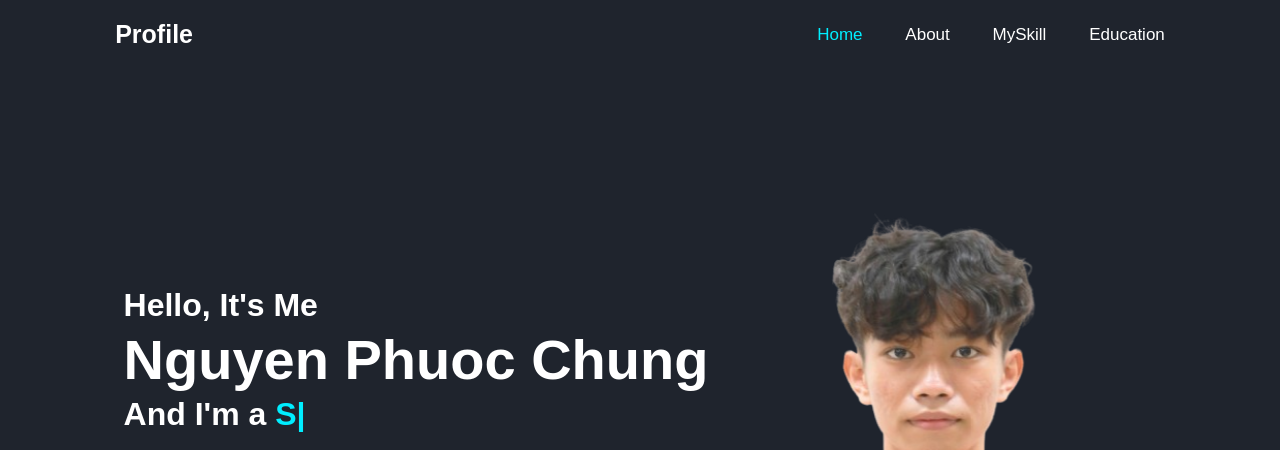
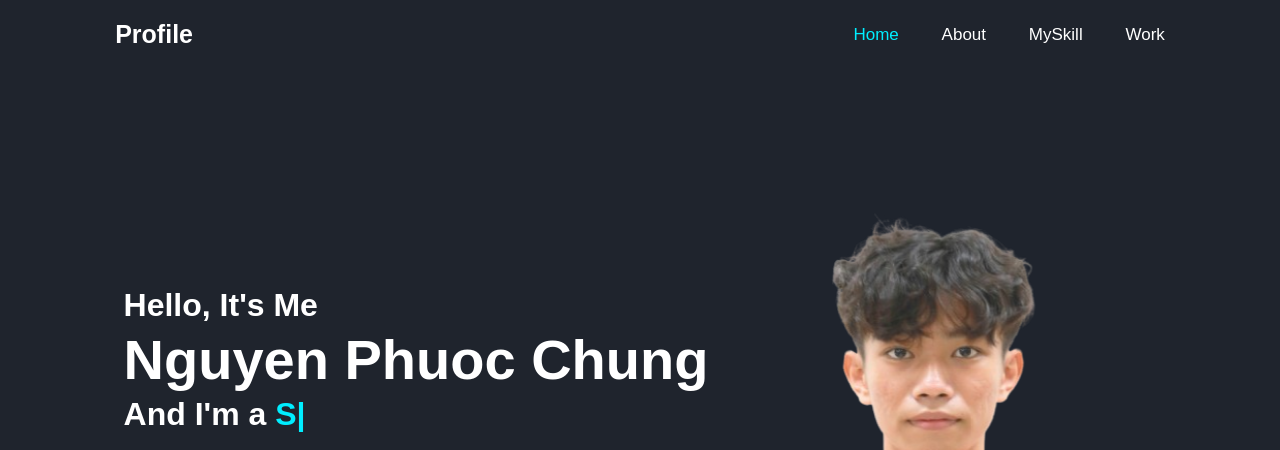
Before and after one commit to NguyenPhuocChung/My-Cv, a plain HTML site: page index.html in a window 1280 px wide. Shown: the top 450 px of the page. Drawn offline with nearby package versions, Linux system fonts and the light colour scheme.

Commit message:
Update index.html

```diff
--- a/index.html
+++ b/index.html
@@ -25,7 +25,7 @@
             <a href="#home" class="active">Home</a>
             <a href="#about">About</a>
             <a href="#sevices">MySkill</a>
-            <a href="#protfolio">Education</a>
+            <a href="#protfolio">Work</a>
             <!-- <a href="#contact">Contact</a> -->
 
 
```
